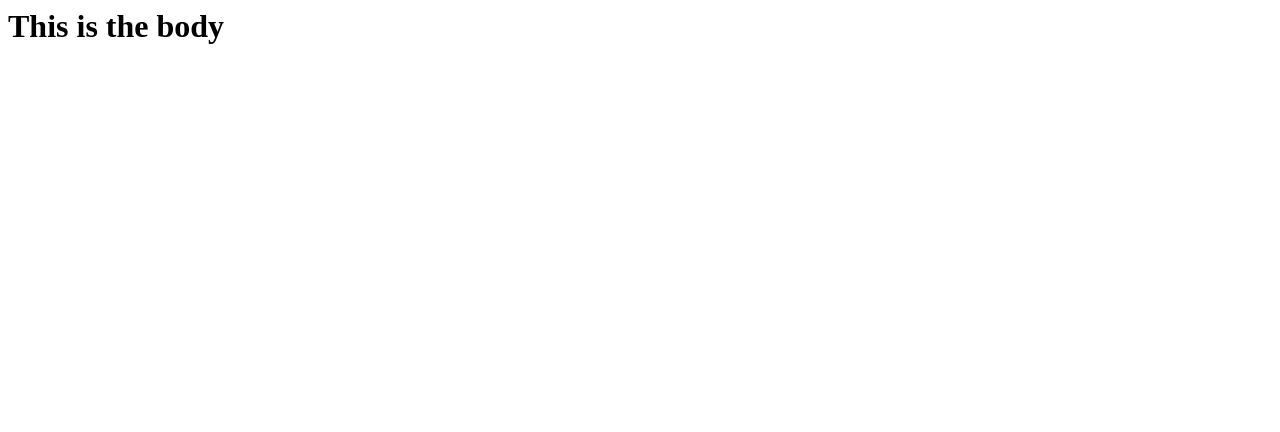
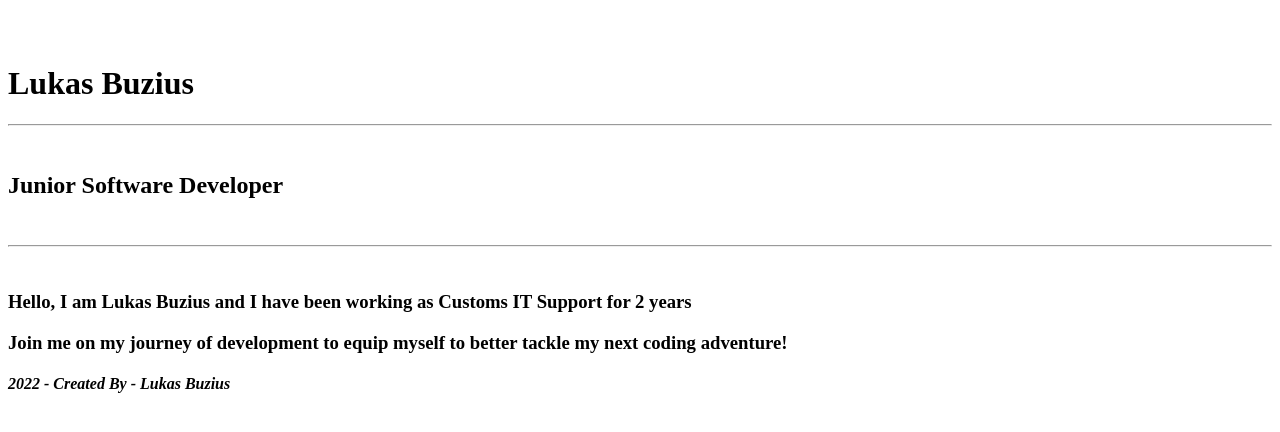
Before and after one commit to Drawleeh/Portfolio, a plain HTML site: page index.html in a window 1280 px wide. Drawn offline with Linux system fonts and the light colour scheme.

Commit message:
Changes to Index

```diff
--- a/index.html
+++ b/index.html
@@ -1,8 +1,28 @@
 <!DOCTYPE hmtl>
 <html>
 <head>
+    <br>
+    <br>
     <title> Lukas Buzius </title>
 </head>
 <body>
-    <h1>This is the body</h1>
+    <Header>
+    <h1>Lukas Buzius</h1>
+    <hr />
+    <br>
+    <h2>Junior Software Developer</h2>
+    </Header>
+    <br>
+    <hr>
+    <br>
+    <h3>
+        <main>
+        <p> Hello, I am Lukas Buzius and I have been working as Customs IT Support for 2 years</p>
+        <p> Join me on my journey of development to equip myself to better tackle my next coding adventure! </p>
+        </main>
+    </h3>
+    <h4>
+        <footer> <i>2022 - Created By - Lukas Buzius</i></footer>
+    </h4>
+
 </body>
```
